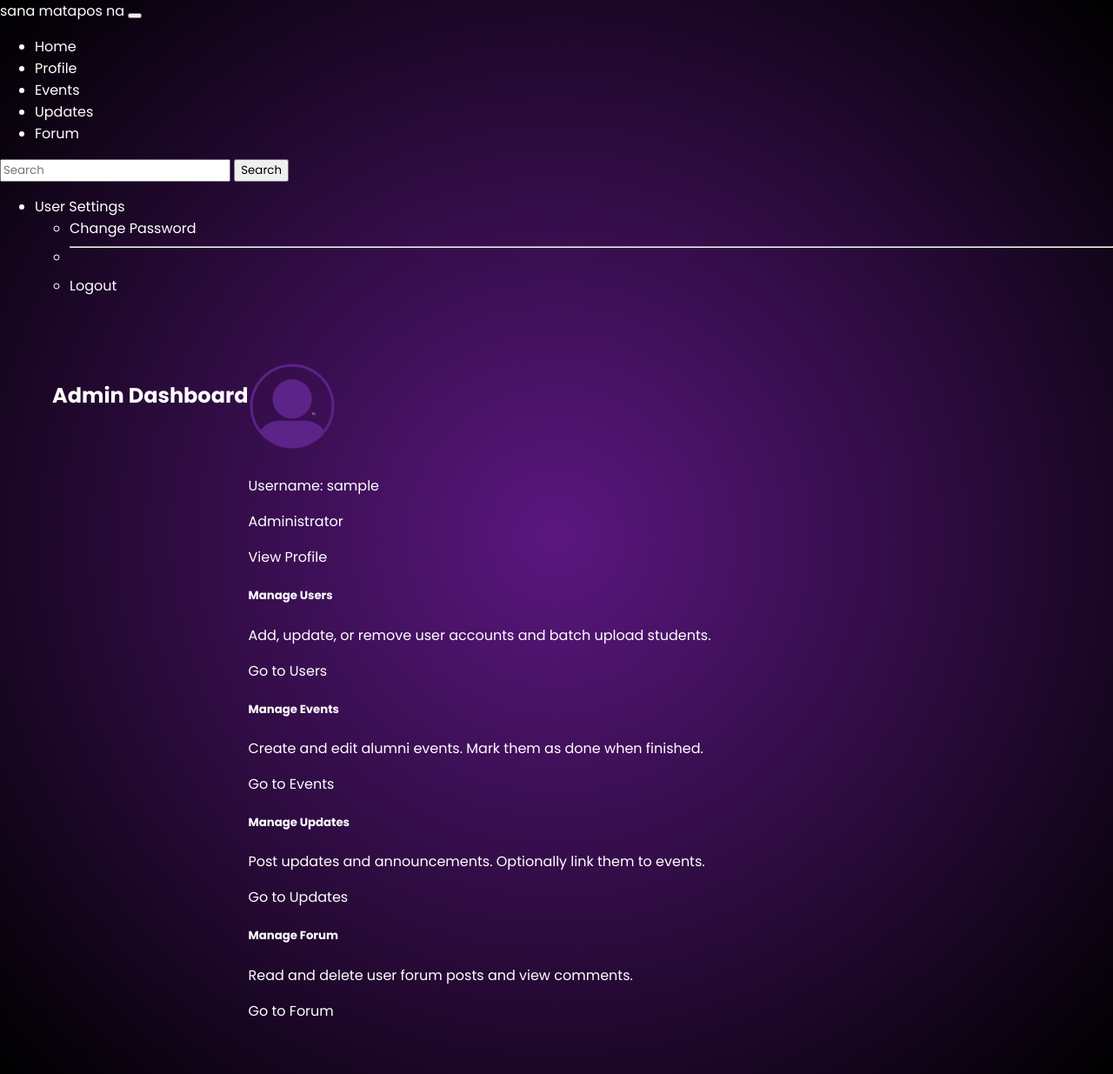
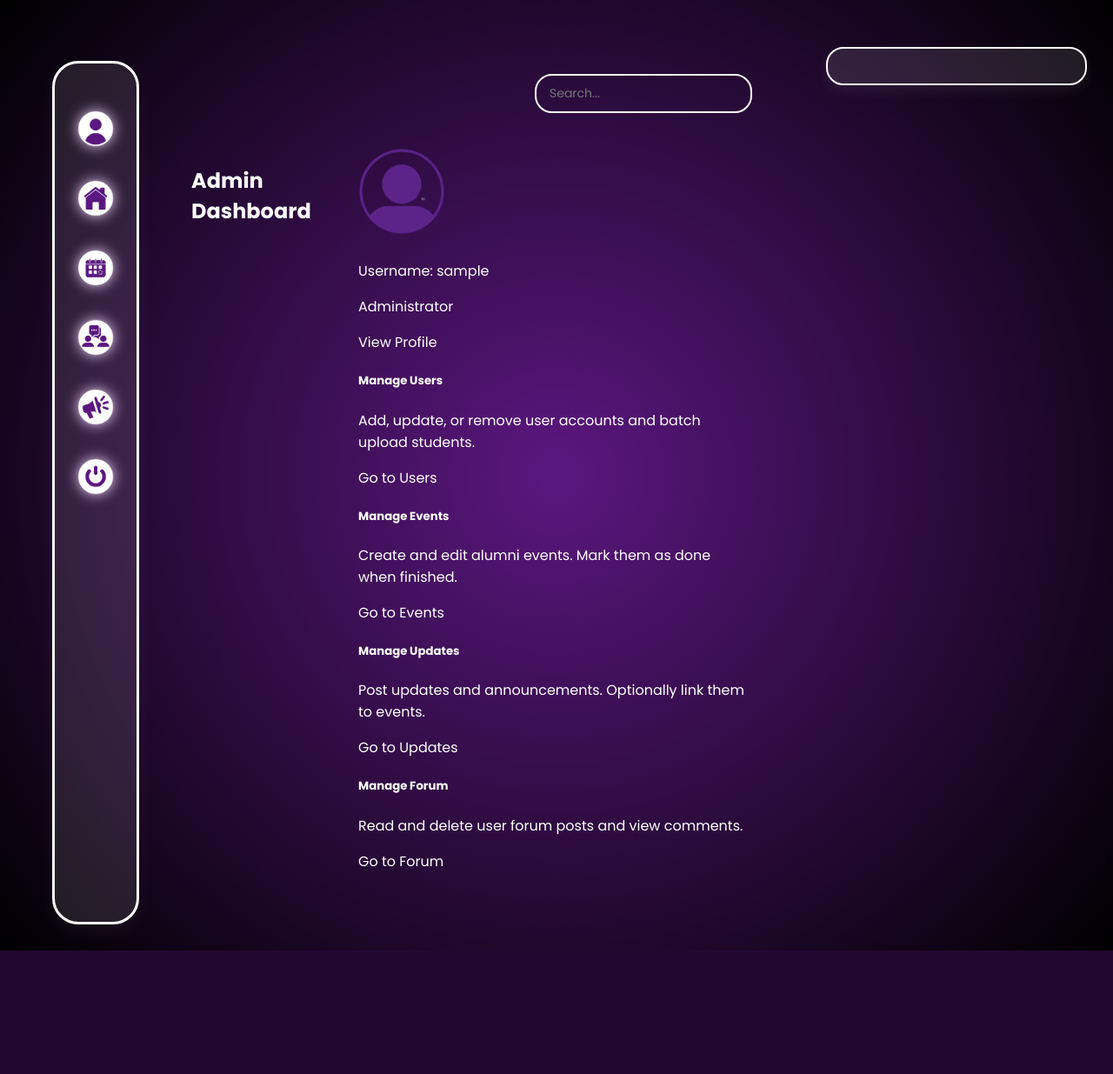
Before and after one commit to kathlvn/alumnimnida, a Django app: page /admin-panel/admin_dashboard/ in a window 1280 px wide. Shown: the whole page at 87% size. After the commit the page ends 1093 px from the top, so only its background shows below. Run offline with Django 5.2, Linux system fonts and the light colour scheme; the visitor is signed in with stand-in values (Sample User, id 1).

Commit message:
yadi pa ngayan

```diff
--- a/core/templates/base.html
+++ b/core/templates/base.html
@@ -1,59 +1,53 @@
-
 {% load static %}
-
 <!DOCTYPE html>
 <html lang="en">
 <head>
   <meta charset="UTF-8">
   <meta name="viewport" content="width=device-width, initial-scale=1.0">
-    <title>{% block title %}My Alumni Site{% endblock %}</title>
-    <link rel="stylesheet" href="{% static 'css/style.css' %}"> <link rel="stylesheet" href="{% static 'css/events.css' %}"> <link href="https://fonts.googleapis.com/css2?family=Poppins:wght@400;500;600;700&display=swap" rel="stylesheet">
-    {% block head %}
-    {% endblock %}
+  <title>{% block title %}Alumni System{% endblock %}</title>
+  <link href="https://fonts.googleapis.com/css2?family=Poppins:wght@400;600;700&display=swap" rel="stylesheet">
+  <link rel="stylesheet" href="{% static 'css/base.css' %}">
 </head>
 <body>
-    <nav class="navbar navbar-expand-lg navbar-dark bg-dark mb-4">
-        <div class="container-fluid">
-            <a class="navbar-brand" href="{% url 'home' %}">sana matapos na</a>
-            <button class="navbar-toggler" type="button" data-bs-toggle="collapse" data-bs-target="#navbarNav">
-                <span class="navbar-toggler-icon"></span>
-            </button>
-            <div class="collapse navbar-collapse" id="navbarNav">
-                <ul class="navbar-nav me-auto">
-                    <li class="nav-item"><a class="nav-link" href="{% url 'home' %}">Home</a></li>
-                    <li class="nav-item"><a class="nav-link" href="{% url 'profile' %}">Profile</a></li>
-                    <li class="nav-item"><a class="nav-link" href="{% url 'events' %}">Events</a></li>
-                    <li class="nav-item"><a class="nav-link" href="{% url 'updates' %}">Updates</a></li>
-                    <li class="nav-item"><a class="nav-link" href="{% url 'forum' %}">Forum</a></li>
-                </ul>
-                <form class="d-flex" role="search" action="{% url 'global_search' %}" method="get">
-                    <input class="form-control me-2" type="search" placeholder="Search" aria-label="Search" name="q">
-                    <button class="btn btn-outline-light" type="submit">Search</button>
+  <div class="container">
+
+    <!-- Sidebar -->
+    <div class="sidebar">
+      <nav>
+        <a href="{% url 'profile' %}"><img src="{% static 'img/user_icon.png' %}" alt="Profile"></a>
+        <a href="{% url 'home' %}"><img src="{% static 'img/home_icon.png' %}" alt="Home"></a>
+        <a href="{% url 'events' %}"><img src="{% static 'img/events_icon.png' %}" alt="Events"></a>
+        <a href="{% url 'forum' %}"><img src="{% static 'img/forum_icon.png' %}" alt="Forum"></a>
+        <a href="{% url 'updates' %}"><img src="{% static 'img/updates_icon.png' %}" alt="Updates"></a>
+        <a href="{% url 'logout' %}"><img src="{% static 'img/logout_icon.png' %}" alt="Logout"></a>
+      </nav>
+    </div>
+
+    <!-- Main Content -->
+    <div class="main-content">
+      <!-- Global Header with Page Title and Search Bar -->
+      <div class="global-header">
+        <h1 class="page-title">{% block page_title %}{% endblock %}</h1>
+        <form method="get" action="{% url 'global_search' %}">
+          <input type="text" name="q" class="search-bar" placeholder="Search...">
         </form>
+      </div>
 
-                <ul class="navbar-nav">
-                    <li class="nav-item dropdown">
-                        <a class="nav-link dropdown-toggle" href="#" role="button" data-bs-toggle="dropdown">
-                            User Settings
-                        </a>
-                        <ul class="dropdown-menu dropdown-menu-end">
-                            <li><a class="dropdown-item" href="{% url 'change_password' %}">Change Password</a></li>
-                            <li><hr class="dropdown-divider"></li>
-                            <li><a class="dropdown-item" href="{% url 'logout' %}">Logout</a></li>
-                        </ul>
-                    </li>
-                </ul>
-            </div>
-        </div>
-    </nav>
-    <main>
-        <div class="container">
       {% block content %}
+      <!-- Page-specific content will appear here -->
       {% endblock %}
     </div>
-    </main>
-    <footer>
-        </footer>
-    <script src="{% static 'js/script.js' %}"></script>
+
+    <!-- Right Panel -->
+    <div class="right-panel">
+      {% block right_panel %}
+      <!-- Additional info per page goes here -->
+      {% endblock %}
+    </div>
+
+  </div>
+
+  <!-- Modal Block (for pages like Forum) -->
+  {% block modal %}{% endblock %}
 </body>
 </html>
```
Also changed, not shown: core/templates/core/updates.html (+13 -35 lines). Lines whose indentation alone changed are shown as unchanged.
